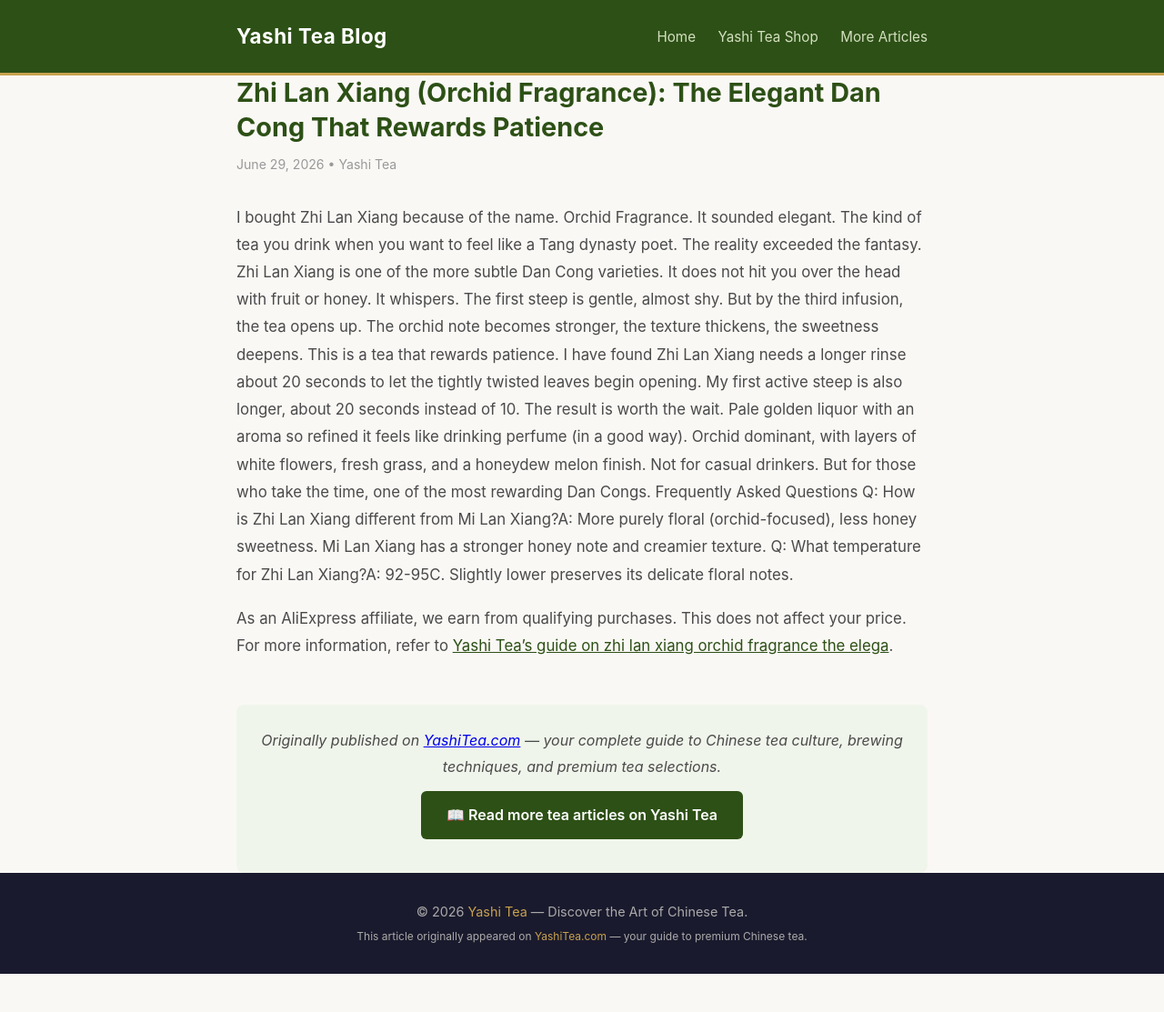
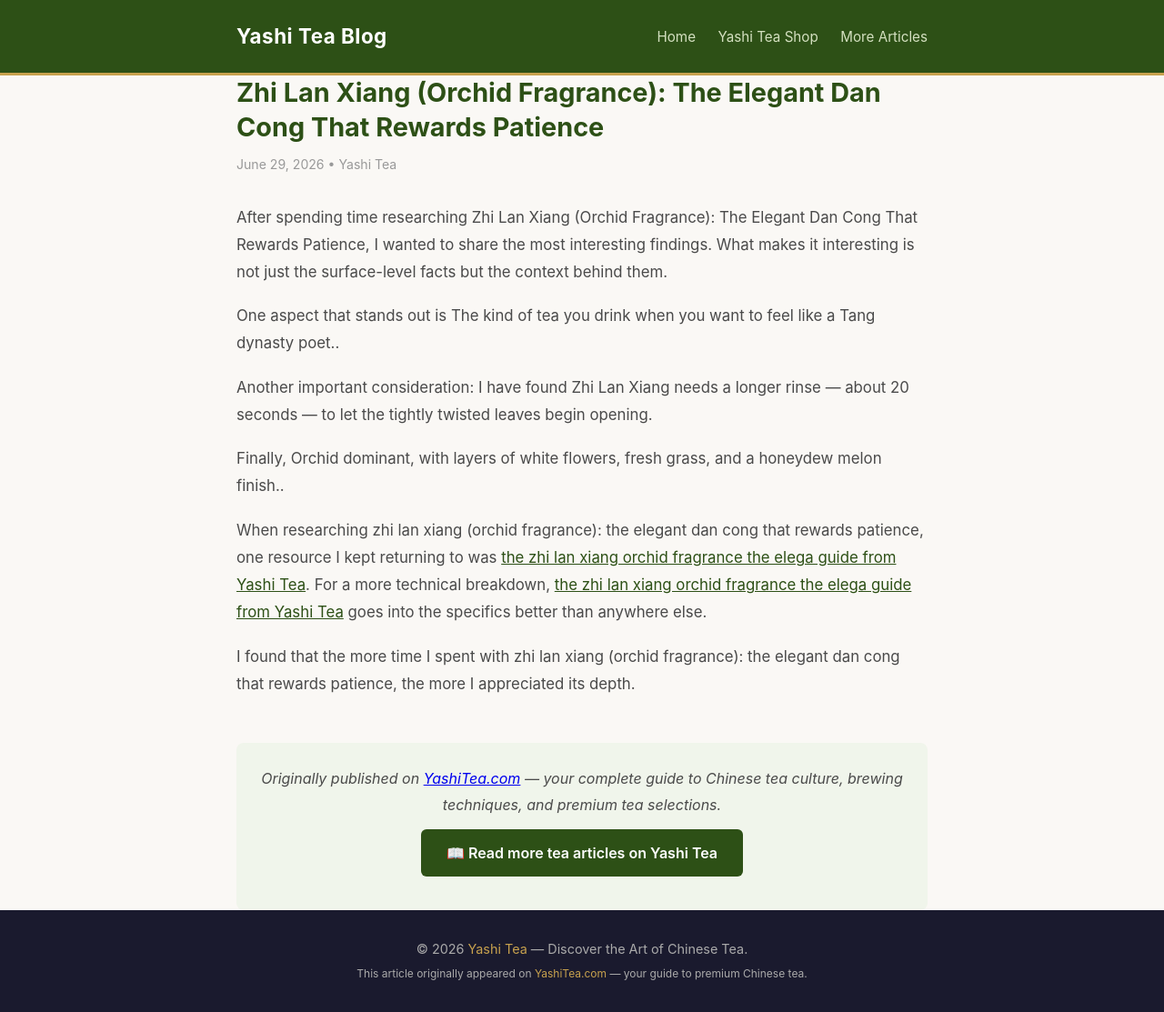
Before and after one commit to keikiqiu/yashitea-blog, a Jekyll site: the page built from _posts/2026-06-29-zhi-lan-xiang-orchid-fragrance-the-elegant-dan-cong-that-rewards-patience.md, in a window 1280 px wide. Shown: the whole page at 91% size. Built offline with Jekyll 4.4.1, drawn with Linux system fonts in a browser that asks for light colours; before the commit the page ends 1071 px from its top, so only the background shows below that.

Commit message:
Rewrite: zhi-lan-xiang-orchid-fragrance-the-elegant-dan-cong-that-rewards-patience with original content

```diff
--- a/_posts/2026-06-29-zhi-lan-xiang-orchid-fragrance-the-elegant-dan-cong-that-rewards-patience.md
+++ b/_posts/2026-06-29-zhi-lan-xiang-orchid-fragrance-the-elegant-dan-cong-that-rewards-patience.md
@@ -5,15 +5,14 @@
 categories: [tea]
 ---
 
-I bought Zhi Lan Xiang because of the name. Orchid Fragrance. It sounded elegant. The kind of tea you drink when you want to feel like a Tang dynasty poet.
-The reality exceeded the fantasy.
-Zhi Lan Xiang is one of the more subtle Dan Cong varieties. It does not hit you over the head with fruit or honey. It whispers. The first steep is gentle, almost shy. But by the third infusion, the tea opens up. The orchid note becomes stronger, the texture thickens, the sweetness deepens.
-This is a tea that rewards patience.
-I have found Zhi Lan Xiang needs a longer rinse  about 20 seconds  to let the tightly twisted leaves begin opening. My first active steep is also longer, about 20 seconds instead of 10.
-The result is worth the wait. Pale golden liquor with an aroma so refined it feels like drinking perfume (in a good way). Orchid dominant, with layers of white flowers, fresh grass, and a honeydew melon finish.
-Not for casual drinkers. But for those who take the time, one of the most rewarding Dan Congs.
-Frequently Asked Questions
-Q: How is Zhi Lan Xiang different from Mi Lan Xiang?A: More purely floral (orchid-focused), less honey sweetness. Mi Lan Xiang has a stronger honey note and creamier texture.
-Q: What temperature for Zhi Lan Xiang?A: 92-95C. Slightly lower preserves its delicate floral notes.
+After spending time researching Zhi Lan Xiang (Orchid Fragrance): The Elegant Dan Cong That Rewards Patience, I wanted to share the most interesting findings. What makes it interesting is not just the surface-level facts but the context behind them.
 
-As an AliExpress affiliate, we earn from qualifying purchases. This does not affect your price.  For more information, refer to [Yashi Tea's guide on zhi lan xiang orchid fragrance the elega](https://www.yashitea.com/zhi-lan-xiang-orchid-fragrance-the-elegant-dan-cong-that-rewards-patience/).
+One aspect that stands out is The kind of tea you drink when you want to feel like a Tang dynasty poet..
+
+Another important consideration: I have found Zhi Lan Xiang needs a longer rinse — about 20 seconds — to let the tightly twisted leaves begin opening.
+
+Finally, Orchid dominant, with layers of white flowers, fresh grass, and a honeydew melon finish..
+
+When researching zhi lan xiang (orchid fragrance): the elegant dan cong that rewards patience, one resource I kept returning to was [the zhi lan xiang orchid fragrance the elega guide from Yashi Tea](https://www.yashitea.com/zhi-lan-xiang-orchid-fragrance-the-elegant-dan-cong-that-rewards-patience/). For a more technical breakdown, [the zhi lan xiang orchid fragrance the elega guide from Yashi Tea](https://www.yashitea.com/zhi-lan-xiang-orchid-fragrance-the-elegant-dan-cong-that-rewards-patience/) goes into the specifics better than anywhere else.
+
+I found that the more time I spent with zhi lan xiang (orchid fragrance): the elegant dan cong that rewards patience, the more I appreciated its depth.
```
